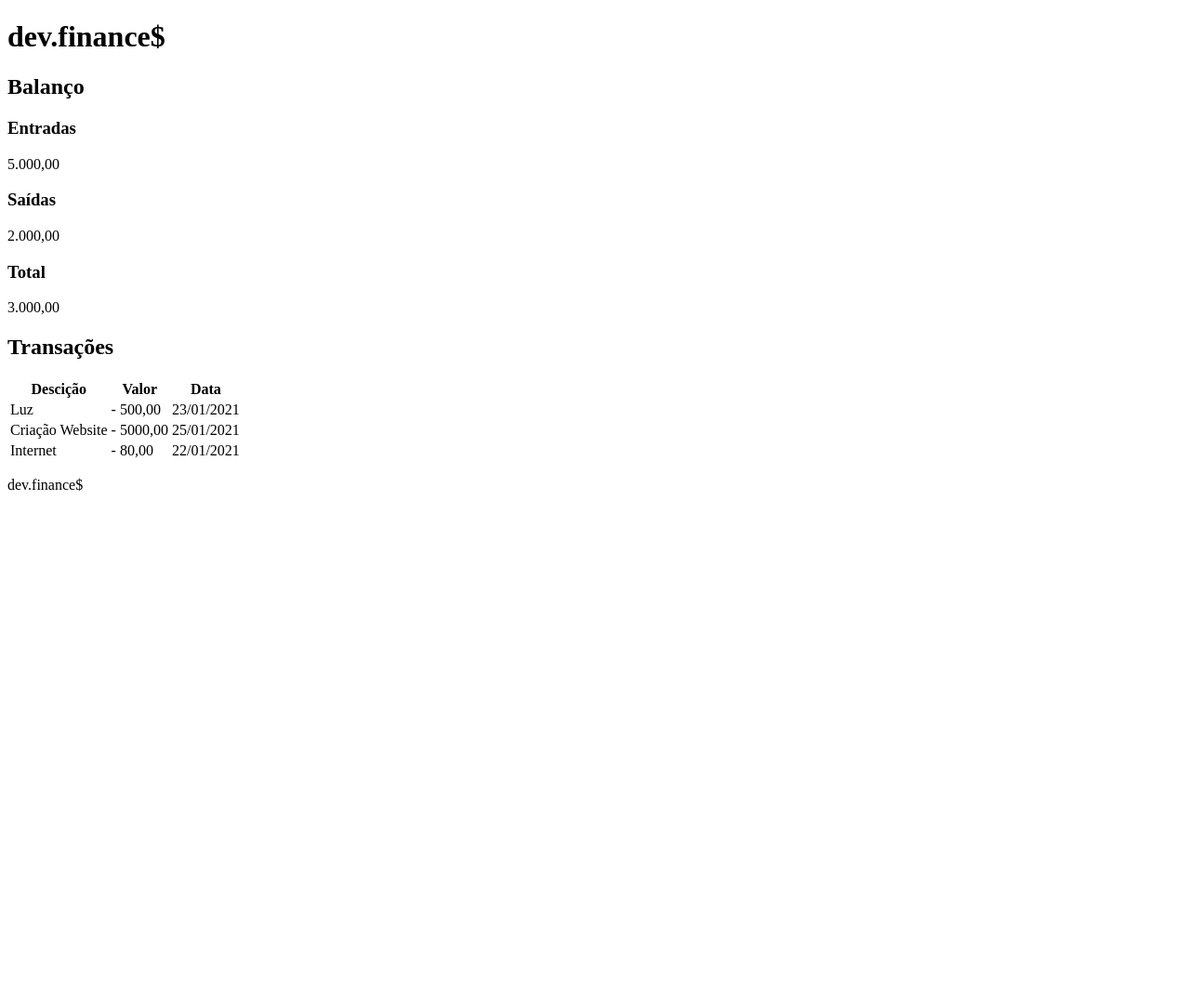
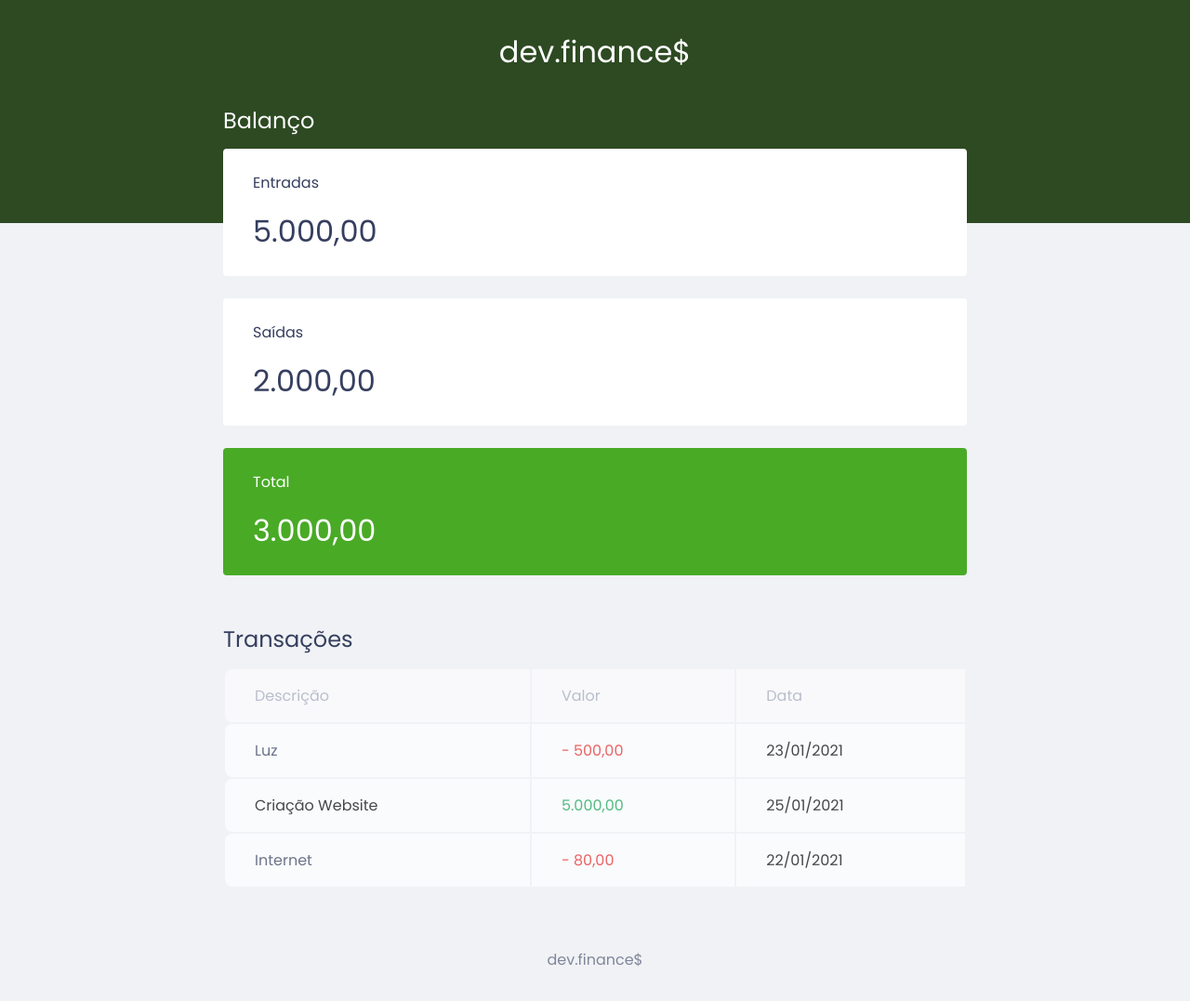
Before and after one commit to notria-12/maratona-discover, a plain HTML site: page index.html in a window 1280 px wide. Shown: the whole page at 93% size. Before the commit the page ends 800 px from the top, so only its background shows below. Drawn offline with Linux system fonts and the light colour scheme.

Commit message:
finalização da primeira aula

```diff
--- a/index.html
+++ b/index.html
@@ -4,53 +4,75 @@
 <head>
     <meta charset="UTF-8">
     <meta name="viewport" content="width=device-width, initial-scale=1.0">
+
+    <link rel="stylesheet" href="styles.css">
+    <link rel="preconnect" href="https://fonts.gstatic.com">
+    <link href="https://fonts.googleapis.com/css2?family=Poppins:ital,wght@0,400;1,400;1,700&display=swap"
+        rel="stylesheet">
+
     <title>dev.finace$</title>
 </head>
 
 <body>
-    <h1>dev.finance$</h1>
+    <header>
+        <h1 id="logo">dev.finance$</h1>
+    </header>
 
+    <main class="container">
+        <section id="balance">
             <h2>Balanço</h2>
 
+            <div class="card">
                 <h3>Entradas</h3>
                 <p>5.000,00</p>
-
+            </div>
+            <div class="card">
                 <h3>Saídas</h3>
                 <p>2.000,00</p>
-
+            </div>
+            <div class="card total">
                 <h3>Total</h3>
                 <p>3.000,00</p>
+            </div>
 
+        </section>
+
+        <section id="transaction">
             <h2>Transações</h2>
 
-    <table>
+            <table id="data-table">
                 <thead>
                     <tr>
-                <th>Descição</th>
+                        <th>Descrição</th>
                         <th>Valor</th>
                         <th>Data</th>
                     </tr>
                 </thead>
                 <tbody>
                     <tr>
-                <td>Luz</td>
-                <td>- 500,00</td>
-                <td>23/01/2021</td>
+                        <td class="description">Luz</td>
+                        <td class="expense">- 500,00</td>
+                        <td class="date">23/01/2021</td>
                     </tr>
                     <tr>
                         <td>Criação Website</td>
-                <td>- 5000,00</td>
-                <td>25/01/2021</td>
+                        <td class="income">5.000,00</td>
+                        <td class="date">25/01/2021</td>
                     </tr>
                     <tr>
-                <td>Internet</td>
-                <td>- 80,00</td>
-                <td>22/01/2021</td>
+                        <td class="description">Internet</td>
+                        <td class="expense">- 80,00</td>
+                        <td class="date">22/01/2021</td>
                     </tr>
                 </tbody>
             </table>
 
-    <footer><p>dev.finance$</p></footer>
+        </section>
+    </main>
+
+    <footer>
+        <p>dev.finance$</p>
+    </footer>
 
 </body>
 
--- /dev/null
+++ b/styles.css
@@ -0,0 +1,126 @@
+/*===== GLOBAL =====*/
+:root{
+    --dark-blue: #363f5f;
+}
+
+*{
+    margin: 0;
+    padding: 0;
+    box-sizing: border-box;
+}
+
+body{
+    background: #f0f2f5;
+    font-family: 'Poppins', sans-serif;
+}
+
+.container{
+    width: min(90vw, 800px);
+    margin: auto;
+}
+
+/*==== Titles =====*/
+h2{
+    margin-top: 3.2rem;
+    margin-bottom: 0.8rem;
+    color:  var(--dark-blue);
+    font-weight: normal;
+
+}
+
+/*==== HEADER =====*/
+header{
+    background: #2D4A22;
+    padding: 2rem 0 10rem;
+    text-align: center;
+}
+
+#logo{
+    color: #fff;
+    font-weight: 100;
+}
+
+
+/*==== BALANCE =====*/
+#balance{
+    margin-top: -8rem;
+}
+#balance h2{
+    color: white;
+    margin-top: 0;
+}
+/*==== Cards =====*/
+.card{
+    background: white;
+    padding: 1.5rem 2rem;
+    border-radius: 0.25rem;
+    margin-bottom: 1.5rem;
+    color: var(--dark-blue);
+}
+
+.card h3{
+    font-weight: normal;
+    font-size: 1rem;
+}
+
+.card p{
+    font-size: 2rem;
+    line-height: 3rem;
+    margin-top:  1rem;
+}
+
+.card.total{
+    background: #49AA26;
+    color: white;
+}
+
+/*==== TRANSACTIONS =====*/
+#data-table{
+    width: 100%;
+
+}
+table th{
+    background: white;
+    opacity: 0.6;
+    font-weight: normal;
+    padding: 1rem 2rem;
+    text-align: left;
+    color: #969cb3;
+}
+
+table td{
+    background: white;
+
+    padding: 1rem 2rem;
+
+}
+table tbody tr{
+    opacity: 0.7;
+}
+table tr:hover{
+    opacity: 1;
+}
+
+table thead tr th:first-child,
+table tbody tr td:first-child{
+    border-radius: 00.5rem 0 0 0.5rem;
+}
+
+td.description{
+    color: var(--dark-blue);
+}
+
+td.income{
+    color: #12a454;
+}
+
+td.expense{
+    color: #e92929;
+}
+/*==== Footer =====*/
+footer{
+    text-align: center;
+    padding: 4rem 0 2rem;
+    color: var(--dark-blue);
+    opacity: 0.6;
+}
```
Lines whose indentation alone changed are shown as unchanged.
